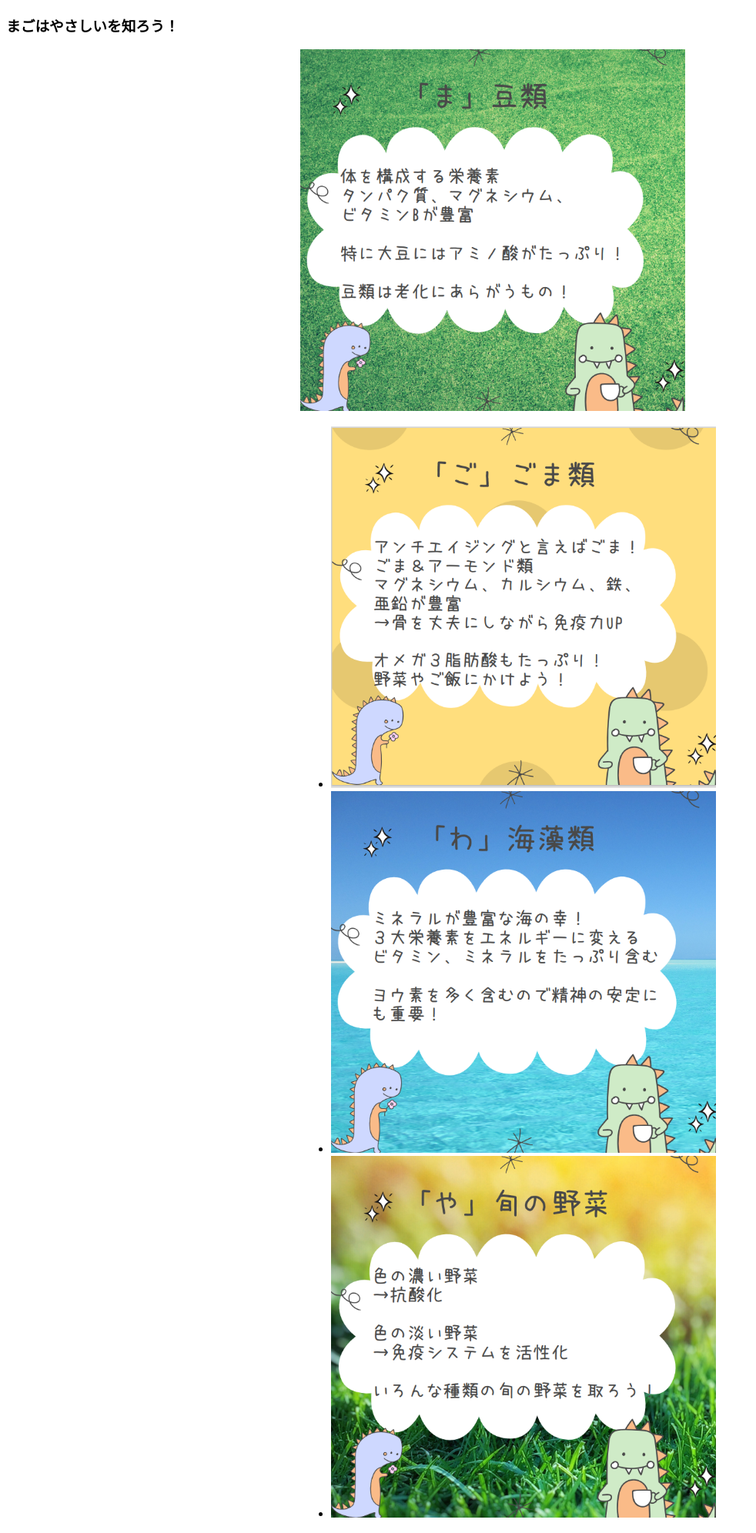
After one commit to alice37308108/food_diary, a Django app: page /mago/ in a window 1280 px wide. The commit adds this page. Shown: the whole page at 77% size, without its empty margins (0-982 px from the left). Run offline with Django 4.2, Linux system fonts and the light colour scheme.

Commit message:
mago.cssを設定

```diff
--- a/diary/urls.py
+++ b/diary/urls.py
@@ -10,6 +10,7 @@ urlpatterns = [
     path('detail/<int:pk>/', views.ItemDetailView.as_view(), name='detail'),
     path('create_diary/', views.CreateDiaryView.as_view(), name='create_diary'),
     path('create_meal/', views.CreateMealView.as_view(), name='create_meal'),
+    path('mago/', views.MagoDiaryView.as_view(), name='mago'),
 
     path('signup/', views.SignupView.as_view(), name='signup'),
     path('login/', views.LoginFormView.as_view(redirect_authenticated_user=True), name='login'),
--- a/diary/views.py
+++ b/diary/views.py
@@ -30,7 +30,11 @@ class ListDiaryView(ListView):
     model = Diary
     template_name = 'diary/list.html'
     paginate_by = 5
-    ordering = ['-date'] # 降順
+    ordering = ['-date']  # 降順
+
+
+class MagoDiaryView(TemplateView):
+    template_name = 'diary/mago.html'
 
 
 class ItemDetailView(LoginRequiredMixin, DetailView):
--- a/static/css/detail.css
+++ b/static/css/detail.css
@@ -1,3 +1,3 @@
 .field {
-  width: 100px;
+    width: 100px;
 }
--- /dev/null
+++ b/static/css/mago.css
@@ -0,0 +1,6 @@
+/* Path: static\css\mago.css */
+.center {
+    margin: 0 auto 0 auto;
+    max-width: 90%;
+    width: 500px;
+}
--- /dev/null
+++ b/templates/diary/mago.html
@@ -0,0 +1,29 @@
+<!DOCTYPE html>
+{#{% extends "diary/base.html" %}#}
+{% load static %}
+
+<!-- CSSファイルを読み込み -->
+<head>
+    <link rel="stylesheet" href="{% static 'css/mago.css' %}">
+</head>
+
+{% block content %}
+    <section>
+        <h3>まごはやさしいを知ろう！</h3>
+        <div class="center">
+            <div>
+                <img src="{% static "/diary/images/mago1.png" %}" alt="bean" width="500" height="470">
+            </div>
+            <ul>
+                <li><img src="{% static "/diary/images/mago2.png" %}" class="mago" alt="sesame" width="500"
+                         height="470"></li>
+                <li><img src="{% static "/diary/images/mago3.png" %}" class="mago" alt="seaweed" width="500"
+                         height="470"></li>
+                <li><img src="{% static "/diary/images/mago4.png" %}" class="mago" alt="vegetable" width="500"
+                         height="470"></li>
+            </ul>
+        </div>
+    </section>
+
+{% endblock %}
+</html>
```
Also changed, not shown: static/diary/images/mago1.png (added), static/diary/images/mago2.png (added), static/diary/images/mago3.png (added), static/diary/images/mago4.png (added).
